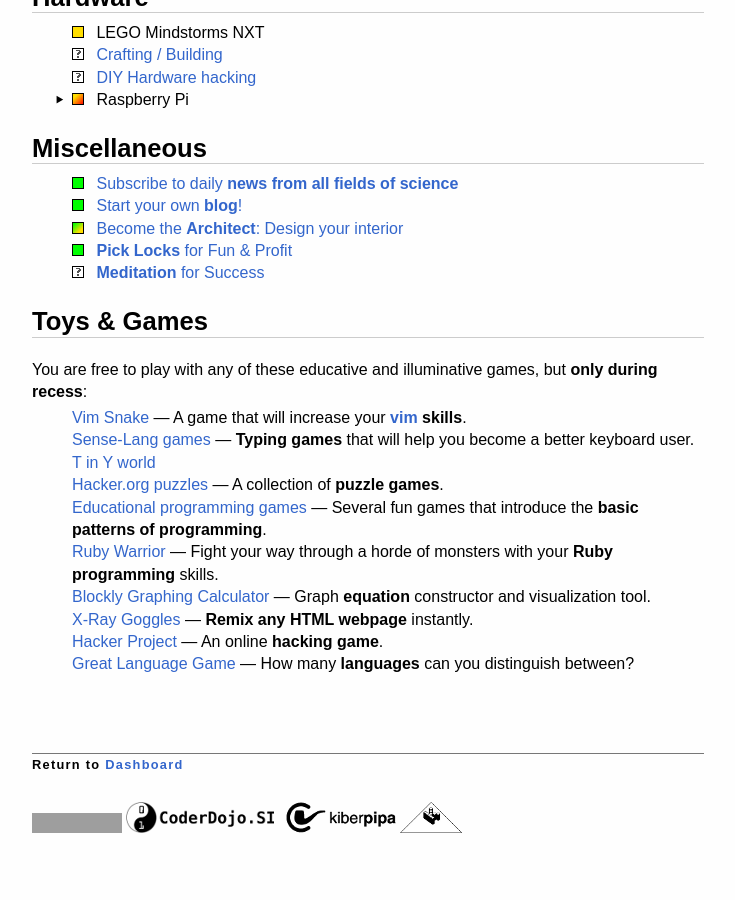
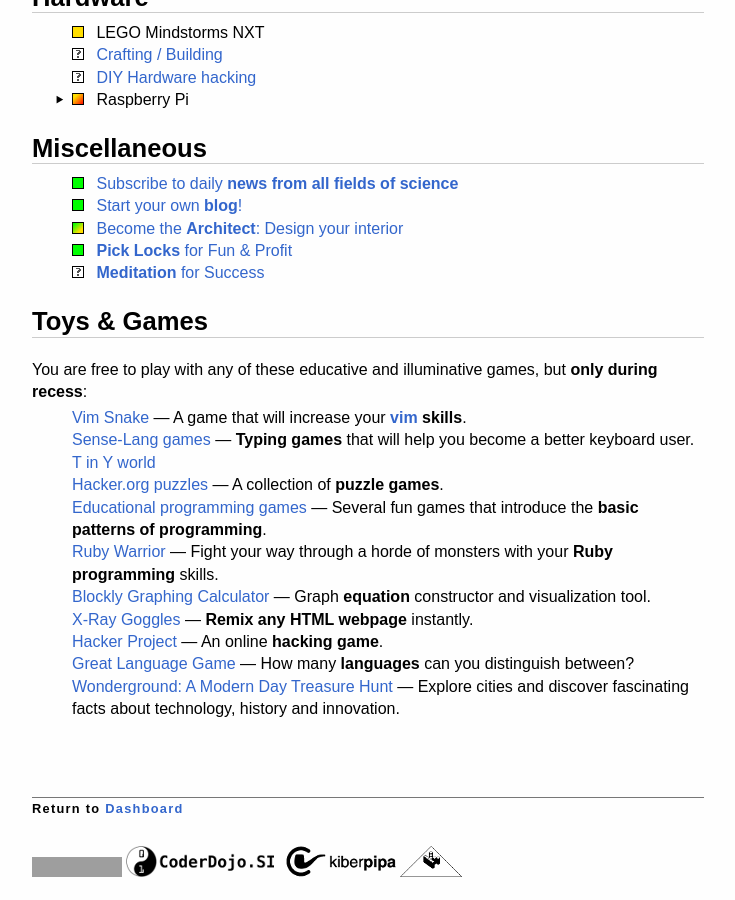
Before and after one commit to CoderDojoSI/course, a Jekyll site: the page built from tasks.md, in a window 1280 px wide and 900 px high, scrolled down 1974 px. Shown: the whole window, without its empty margins (272-1007 px from the left). Built offline with Jekyll 4.4.1, drawn with Linux system fonts in a browser that asks for light colours; nearby versions of some CDN libraries; Markdown is read by kramdown in place of the engine named in the settings; before the commit the page ends 2829 px from its top, so only the background shows below that; grey boxes are pictures that could not be loaded.

Commit message:
relly good, interactive game; not IT-, but discovery-oriented

```diff
--- a/tasks.md
+++ b/tasks.md
@@ -140,6 +140,7 @@ You are free to play with any of these educative and illuminative games, but **o
 * [X-Ray Goggles](https://goggles.webmaker.org/) — **Remix any HTML webpage** instantly.
 * [Hacker Project](http://www.hacker-project.com/) — An online **hacking game**.
 * [Great Language Game](http://greatlanguagegame.com/) — How many **languages** can you distinguish between?
+* [Wonderground: A Modern Day Treasure Hunt](http://gewonderground.com) — Explore cities and discover fascinating facts about technology, history and innovation.
 
 
 
```
